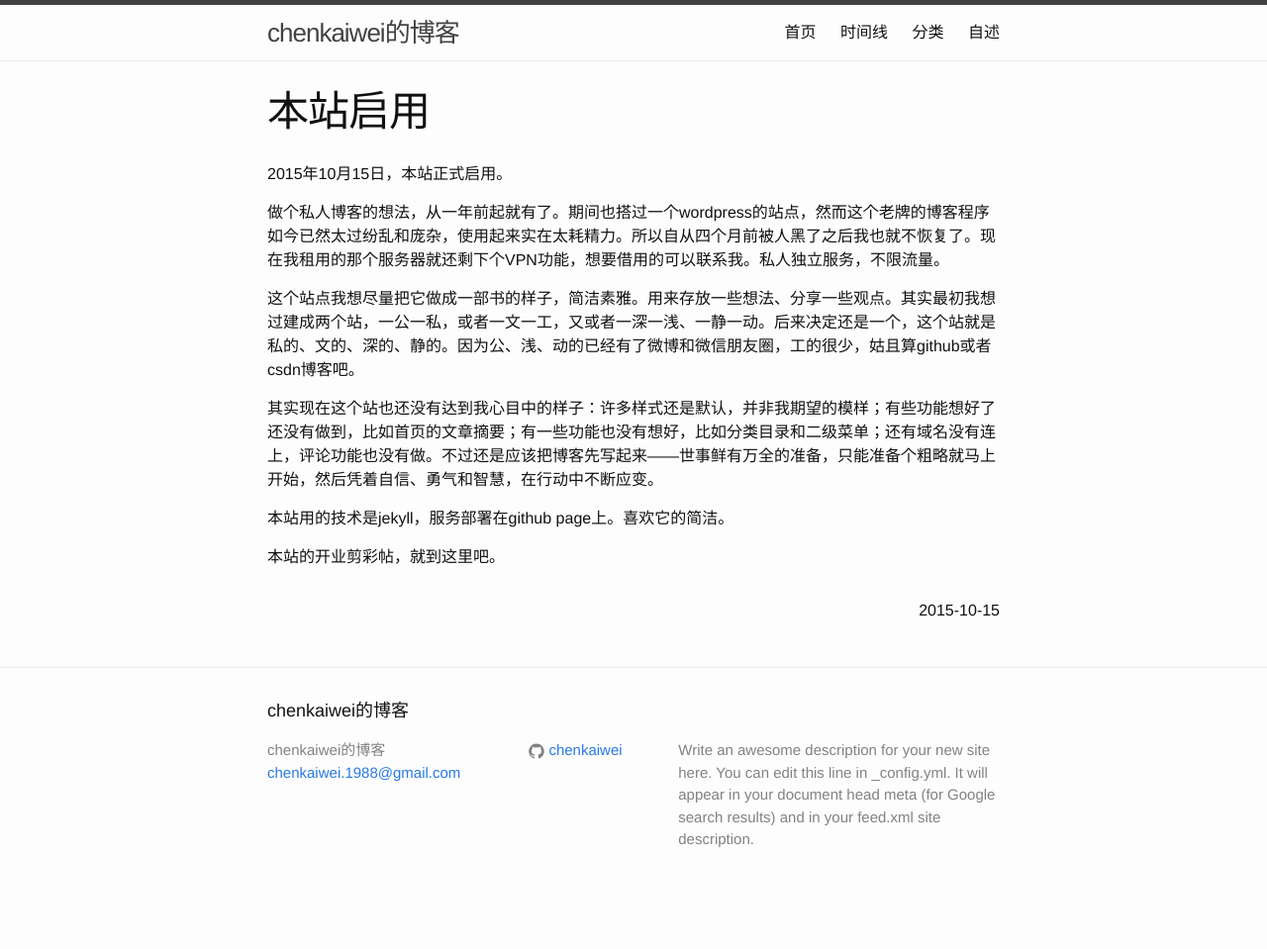
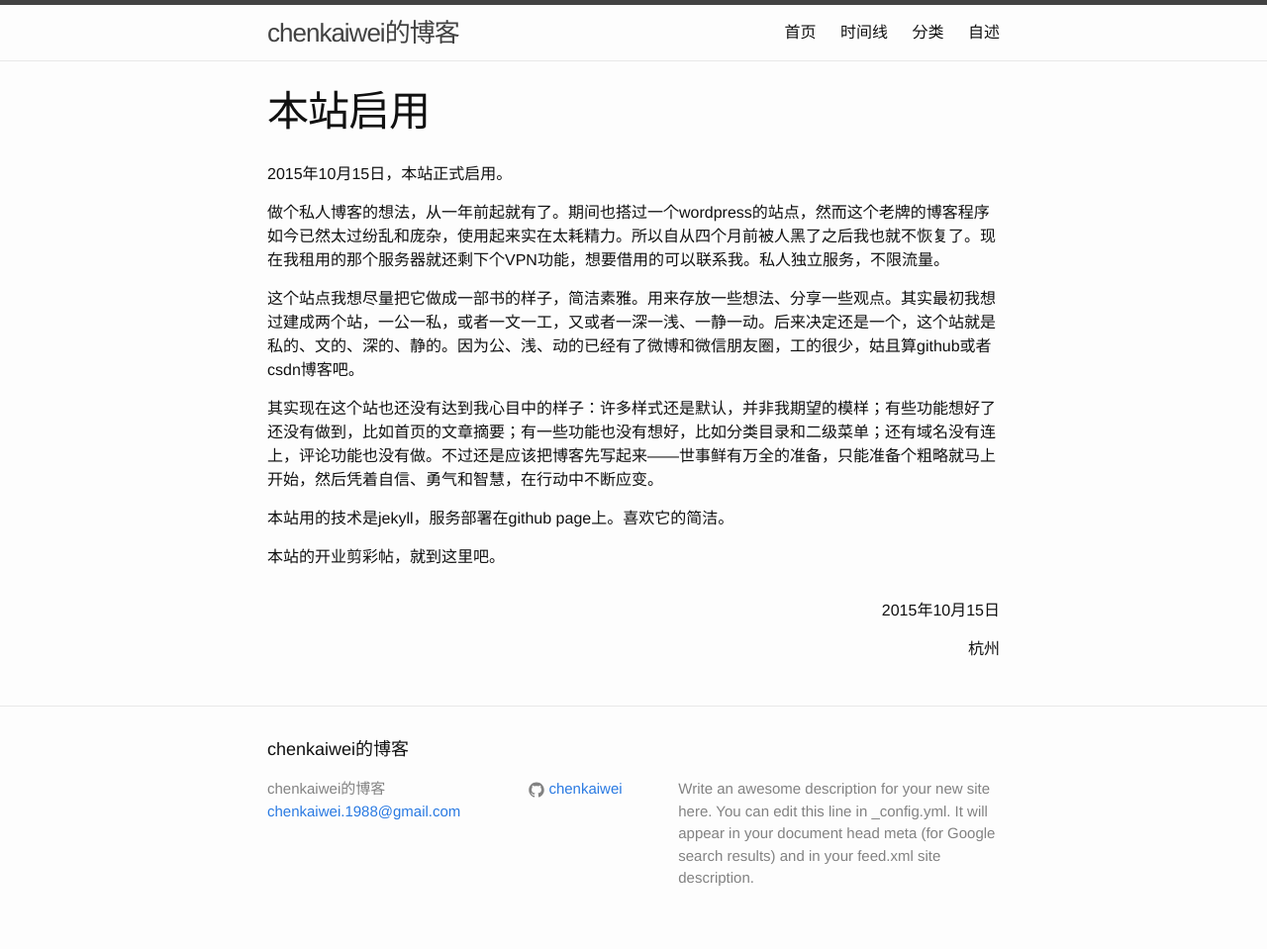
Before and after one commit to chenkaiwei/chenkaiwei.github.com, a Jekyll site: the page built from _posts/2015-10-15-本站启用.markdown, in a window 1280 px wide. Shown: the whole page at 99% size. Built offline with Jekyll 4.4.1, drawn with Linux system fonts in a browser that asks for light colours; before the commit the page ends 920 px from its top, so only the background shows below that.

Commit message:
post日期格式

```diff
--- a/_layouts/post.html
+++ b/_layouts/post.html
@@ -11,11 +11,14 @@ layout: default
   <article class="post-content">
     {{ content }}
   </article>
+
   {% if page.author %}<p class="post-end">{{ page.author }}</p>{% endif %}
 
   {{if page.date}}
-<p class="post-end">{{ page.date | date: "%Y-%m-%d" }}</p>
+<p class="post-end">{{ page.date | date: "%Y年%m月%d日" }}</p>
 	{{end if}}
-
+	  {{if page.address}}
+<p class="post-end">{{ page.address}}</p>
+	{{end if}}
   </header>
 </div>
--- a/_posts/2015-10-15-本站启用.markdown
+++ b/_posts/2015-10-15-本站启用.markdown
@@ -2,6 +2,7 @@
 layout: post
 title:  "本站启用"
 date:   2015-10-15 1
+address: 杭州
 categories: 建站记录
 published: true
 ---
```
